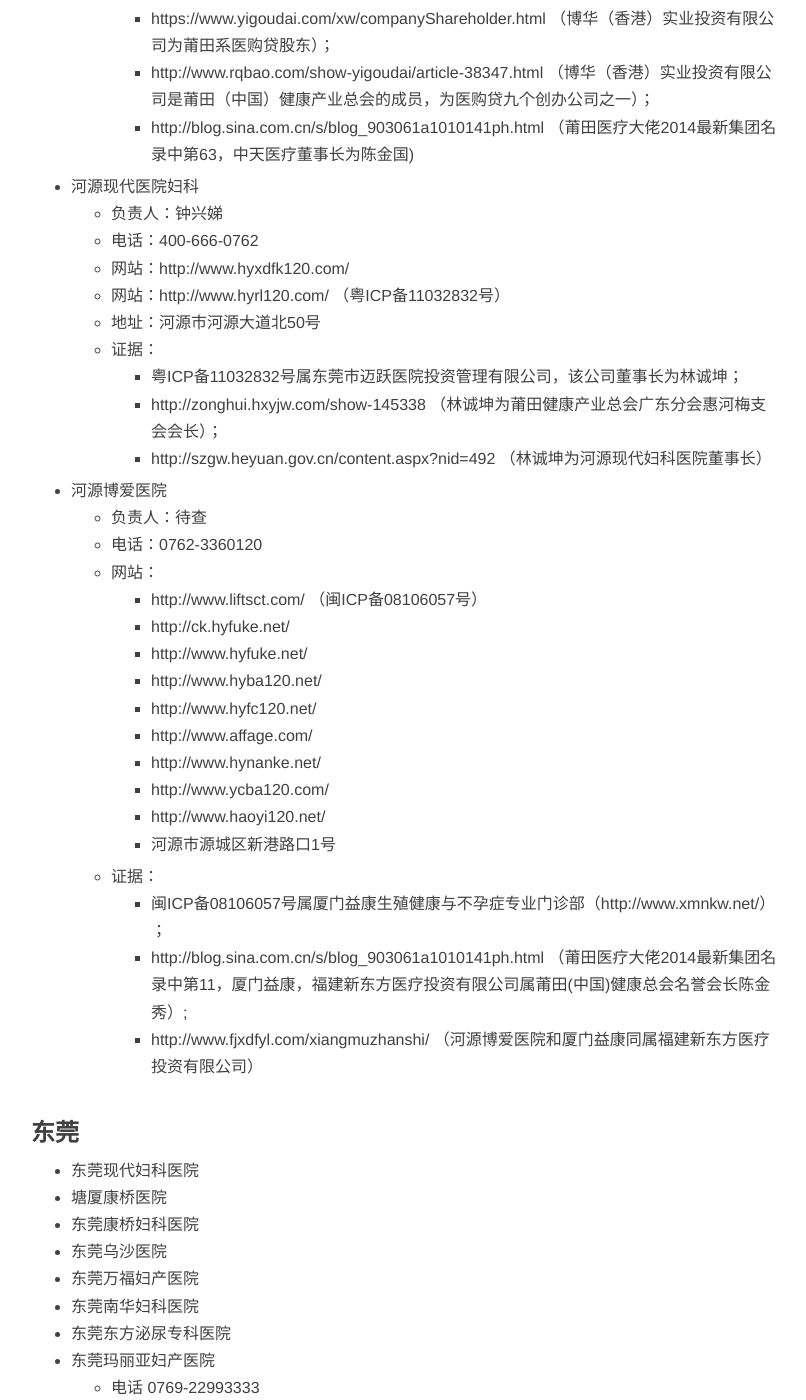
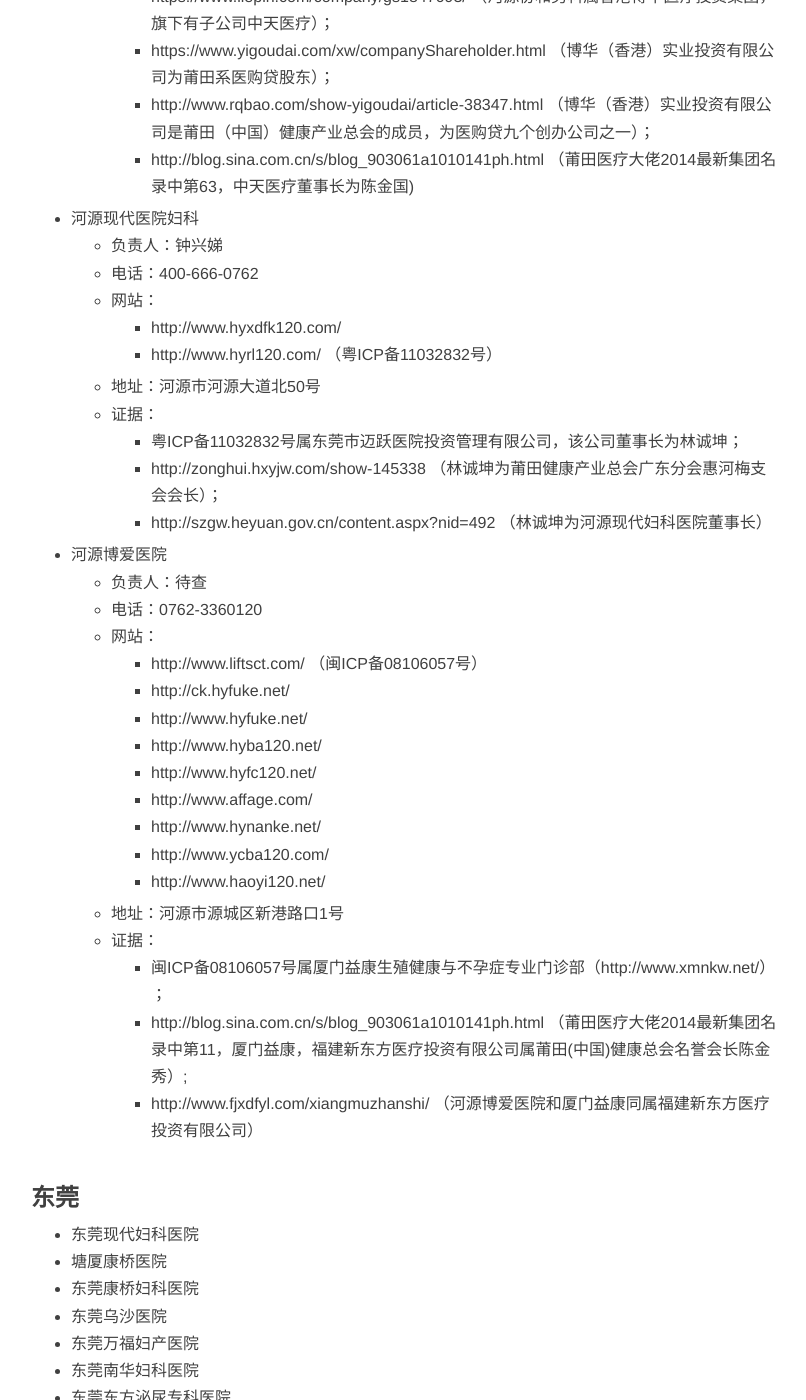
Before and after one commit to aleng-zhang/Blog, a Jekyll site: the page built from _posts/2017-07-09-莆田系医院名录.md, in a window 1280 px wide and 1400 px high, scrolled down 49885 px. Shown: the whole window, without its empty margins (234-1040 px from the left). Built offline with Jekyll 4.4.1, drawn with Linux system fonts in a browser that asks for light colours; nearby versions of some CDN libraries; comment, search, counter and statistics services are not loaded; some of the changed text lies outside the part shown.

Commit message:
修正小错误

```diff
--- a/_posts/2017-07-09-莆田系医院名录.md
+++ b/_posts/2017-07-09-莆田系医院名录.md
@@ -1485,8 +1486,9 @@
 - 河源现代医院妇科
     - 负责人：钟兴娣
     - 电话：400-666-0762
-    - 网站：http://www.hyxdfk120.com/
-    - 网站：http://www.hyrl120.com/ （粤ICP备11032832号）
+    - 网站：
+        - http://www.hyxdfk120.com/
+        - http://www.hyrl120.com/ （粤ICP备11032832号）
     - 地址：河源市河源大道北50号
     - 证据：
         - 粤ICP备11032832号属东莞市迈跃医院投资管理有限公司，该公司董事长为林诚坤；
@@ -1505,7 +1507,7 @@
         - http://www.hynanke.net/
         - http://www.ycba120.com/
         - http://www.haoyi120.net/
-        - 河源市源城区新港路口1号
+    - 地址：河源市源城区新港路口1号
     - 证据：
         - 闽ICP备08106057号属厦门益康生殖健康与不孕症专业门诊部（http://www.xmnkw.net/） ；
         - http://blog.sina.com.cn/s/blog_903061a1010141ph.html （莆田医疗大佬2014最新集团名录中第11，厦门益康，福建新东方医疗投资有限公司属莆田(中国)健康总会名誉会长陈金秀）;
```
Also changed, not shown: other parts of _posts/2017-07-09-莆田系医院名录.md (+6 -4 lines).
